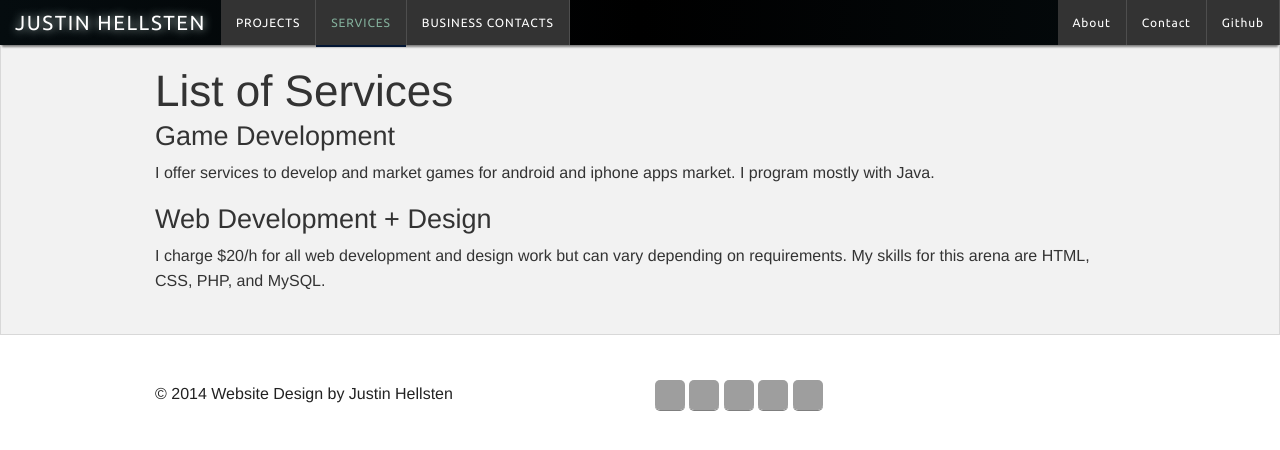
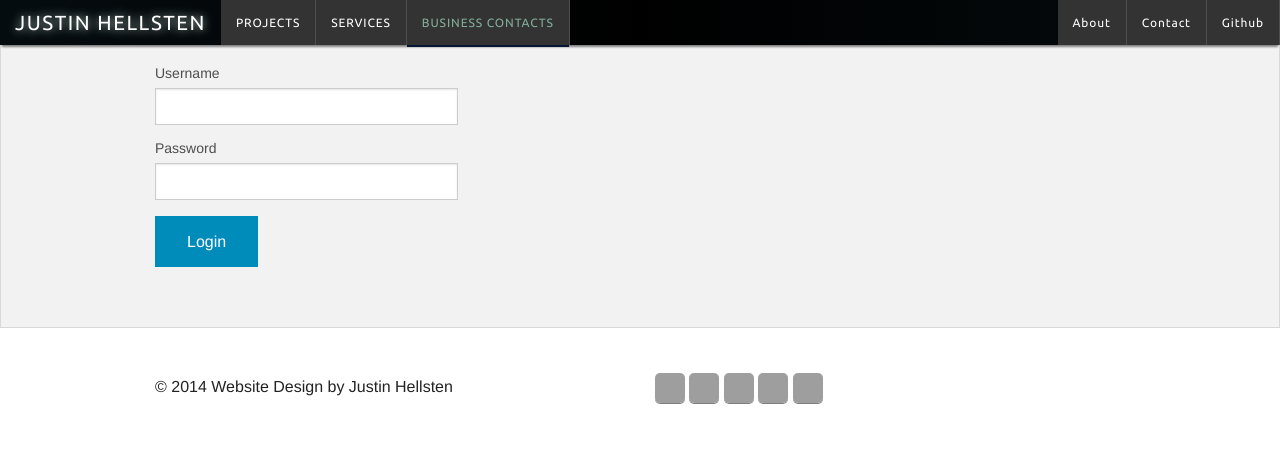
Before and after one commit to JustinHue/advanceweb_assignment2, a PHP site: page /business_contacts.php in a window 1280 px wide. Shown: the top 450 px of the page. Run offline with PHP 8.4, Linux system fonts and the light colour scheme; some web fonts are replaced; grey boxes are pictures that could not be loaded.

Commit message:
Version 0.2
-> Created admin table script with test users
-> Fixed up business contacts form to be more like foundation
-> Log in PHP script has been made but not yet working

```diff
--- a/business_contacts.php
+++ b/business_contacts.php
@@ -4,24 +4,35 @@
                 Author's Name: Justin Hellsten
                 Website Name: www.justinhellsten.com
                 File Description: This is the login page for accessing business contacts
-		 		Date Last Modified: April 3rd 2014
+		 		Date Last Modified: April 5 2014
         */
 ?>
 
 
 <?php
-        $left_index = 1;
+        $left_index = 2;
         include("includes/header.php");
 ?>
 
 <div class="panel">
 	<div class="row">
 		<div class="columns">
-			<h1>List of Services</h1>
-			<h3>Game Development</h3>
-			<p>I offer services to develop and market games for android and iphone apps market. I program mostly with Java.</p>
-			<h3>Web Development + Design</h3>
-			<p>I charge $20/h for all  web development and design work but can vary depending on requirements. My skills for this arena are HTML, CSS, PHP, and MySQL.
+			<form method="POST" action="bc_login.php">
+				<div class="row">
+					<div class="large-4 medium-6 small-12 columns">
+						<label>Username</label>
+						<input type="text" name="username" />
+					</div>
+				</div>
+				<div class="row">
+					<div class="large-4 medium-6 small-12 columns">
+						<label>Password</label>
+						<input type="text" name="password"  />
+					</div>
+				</div>
+				<input type="submit" class="button" value="Login" />
+
+			</form>
 		</p>
 	</div>
 </div>
--- a/includes/constants.php
+++ b/includes/constants.php
@@ -3,4 +3,10 @@
 	define("CSS_DIR", ROOT_DIR . "css/");
 	define("IMG_DIR", ROOT_DIR . "img/");
 	define("JS_DIR", ROOT_DIR . "js/");
+
+	// Database Credentials
+	define("DB_HOST", "localhost");
+	define("DB_USERNAME", "root");
+	define("DB_PASSWORD", "19Avettisucks+");
+	define("DB_NAME", "hellsten_advanceweb");
 ?>
```
Also changed, not shown: bc_login.php (added, +35 -0 lines), create_admin.sql (added, +13 -0 lines).
